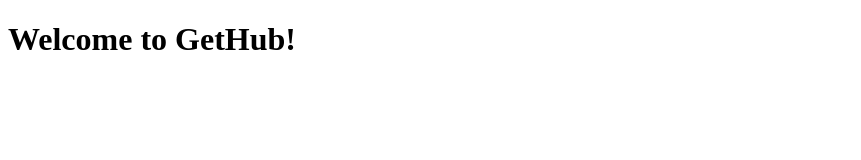
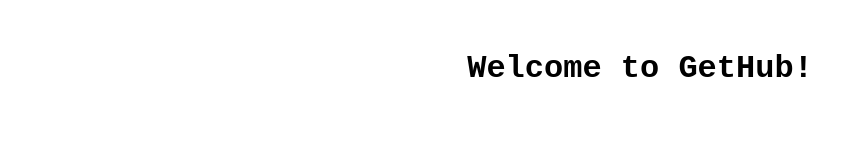
Before and after one commit to staikova-engineer/lesson-4-week-6, a plain HTML site: page index.html in a window 1280 px wide. Shown: the whole page, without its empty margins (0-861 px from the left). Drawn offline with Linux system fonts and the light colour scheme.

Commit message:
added css

```diff
--- a/index.html
+++ b/index.html
@@ -5,6 +5,7 @@
     <meta http-equiv="X-UA-Compatible" content="IE=edge" />
     <meta name="viewport" content="width=device-width, initial-scale=1.0" />
     <title>Lesson 4</title>
+    <link rel="stylesheet" href="style.css" />
   </head>
   <body>
     <h1>Welcome to GetHub!</h1>
--- /dev/null
+++ b/style.css
@@ -0,0 +1,5 @@
+h1 {
+  text-align: center;
+  font-family: "Courier New", Courier, monospace;
+  margin: 50px 15px;
+}
```
